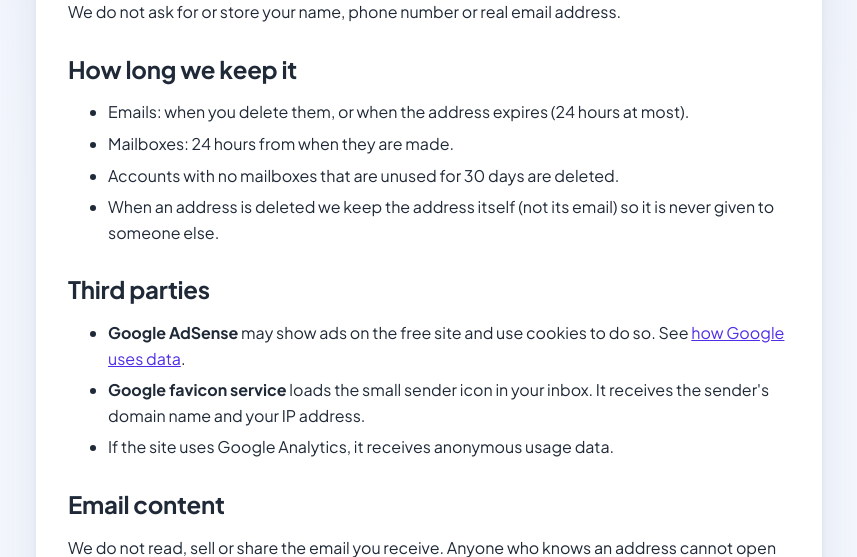
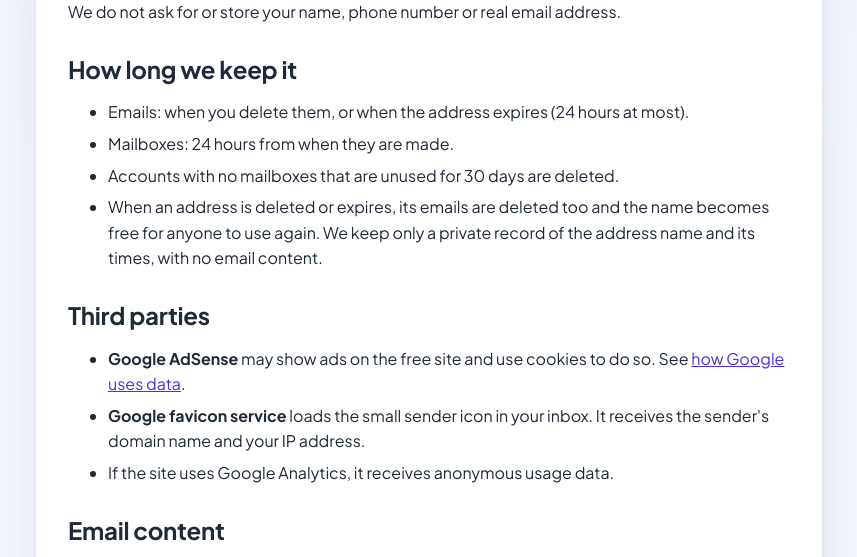
Before and after one commit to udoybd/temp-mail-site, a PHP site: page /privacy in a window 1280 px wide. Shown: the part 585-1142 px from the top of the page, without its empty margins (211-1068 px from the left). Run offline with PHP 8.4, Linux system fonts and the light colour scheme; classes that the project's autoload settings leave out are loaded by file name; some libraries are stand-ins or nearby versions.

Commit message:
Clear address reuse policy in FAQ/Privacy; gzip for text assets
Co-Authored-By: Claude Sonnet 5.5 <noreply@anthropic.com>
Claude-Session: https://claude.ai/code/session_018BixyCMuSvG7ZDW81rdx8Z

```diff
--- a/app/content/faq.php
+++ b/app/content/faq.php
@@ -3,7 +3,7 @@
 return [
     ['What is temp mail?', 'Temp mail is a free, disposable email address you can use instead of your real one. Use it to sign up, get a verification code or download something, then let it expire. Your real inbox stays free of spam.'],
     ['How long do mailboxes and emails last?', 'Every address works for 24 hours from the moment it is made. Emails stay in your inbox until you delete them or the address expires, up to 24 hours.'],
-    ['Can I get the same address again?', 'Yes. If you press Delete, the address is free straight away and you can make it again at once with Change. If you do not delete it and just switch to another address (New Address or Change), it stays yours for its full 24 hours: open it again from the list under Account, or type the same name under Change. During those 24 hours nobody else can take that name; after it expires, anyone can.'],
+    ['Can I get the same address again?', 'Yes, if you do not delete it. If you only switch to another address (New Address or Change), the old one stays yours for its full 24 hours: open it again from the list under Account, or type the same name under Change. If you press Delete, the name is free straight away for everyone, so you can take it again at once, but anyone else can take it too. After 24 hours every address is free for anyone.'],
     ['Can I use temp mail for verification codes?', 'Yes. Codes and confirmation links usually arrive within seconds. We detect the code and show a one-tap copy button next to the email.'],
     ['Is temp mail safe and legal?', 'Yes, using a disposable address to protect your privacy is legal. Do not use it for accounts you need to keep (banking, work, government) or for anything that breaks the law or another site\'s rules.'],
     ['Why does a website say my email is not allowed?', 'Some sites block known disposable domains. Try again with a new address, or pick a different domain if more than one is offered.'],
--- a/app/content/pages/privacy.php
+++ b/app/content/pages/privacy.php
@@ -14,7 +14,7 @@
 <li>Emails: when you delete them, or when the address expires (24 hours at most).</li>
 <li>Mailboxes: 24 hours from when they are made.</li>
 <li>Accounts with no mailboxes that are unused for 30 days are deleted.</li>
-<li>When an address is deleted we keep the address itself (not its email) so it is never given to someone else.</li>
+<li>When an address is deleted or expires, its emails are deleted too and the name becomes free for anyone to use again. We keep only a private record of the address name and its times, with no email content.</li>
 </ul>
 <h2>Third parties</h2>
 <ul>
--- a/app/src/Db.php
+++ b/app/src/Db.php
@@ -124,6 +124,12 @@ final class Db
             $pdo->prepare("UPDATE settings SET value = ? WHERE key = 'content_hero_title' AND value = ?")->execute(['Free Temp Mail: Temporary Email Address in One Click', 'Free Temporary Email Address']);
             $pdo->prepare("UPDATE settings SET value = ? WHERE key = 'content_hero_ticks' AND value = ?")->execute(['No sign-up, Lives 24 hours, Free to use', 'No sign-up, Auto-expires, Free forever']);
             $pdo->exec('PRAGMA user_version = 10');
+        }
+        if ($version < 11) {
+            // Clearer address-reuse wording (Delete frees the name for everyone).
+            $pdo->prepare('UPDATE faqs SET answer = ? WHERE question = ?')->execute(['Yes, if you do not delete it. If you only switch to another address (New Address or Change), the old one stays yours for its full 24 hours: open it again from the list under Account, or type the same name under Change. If you press Delete, the name is free straight away for everyone, so you can take it again at once, but anyone else can take it too. After 24 hours every address is free for anyone.', 'Can I get the same address again?']);
+            $pdo->prepare('UPDATE pages SET body = REPLACE(body, ?, ?)')->execute(['When an address is deleted we keep the address itself (not its email) so it is never given to someone else.', 'When an address is deleted or expires, its emails are deleted too and the name becomes free for anyone to use again. We keep only a private record of the address name and its times, with no email content.']);
+            $pdo->exec('PRAGMA user_version = 11');
         }
     }
 
--- a/app/views/home-more.php
+++ b/app/views/home-more.php
@@ -117,7 +117,7 @@
     </div>
     <div class="tbl-wrap">
       <table>
-        <thead><tr><th scope="col">What you need</th><th scope="col">Bengal.email temp mail</th><th scope="col">Your real email</th></tr></thead>
+        <thead><tr><th scope="col">What you need</th><th scope="col">Bengal.email temp mail</th><th scope="col">A new real email account</th></tr></thead>
         <tbody>
           <tr><th scope="row">Sign-up needed</th><td class="yes">None</td><td class="no">An account and password</td></tr>
           <tr><th scope="row">Ready in</th><td class="yes">1 second</td><td class="no">Varies by provider</td></tr>
```
Also changed, not shown: public/.htaccess.
